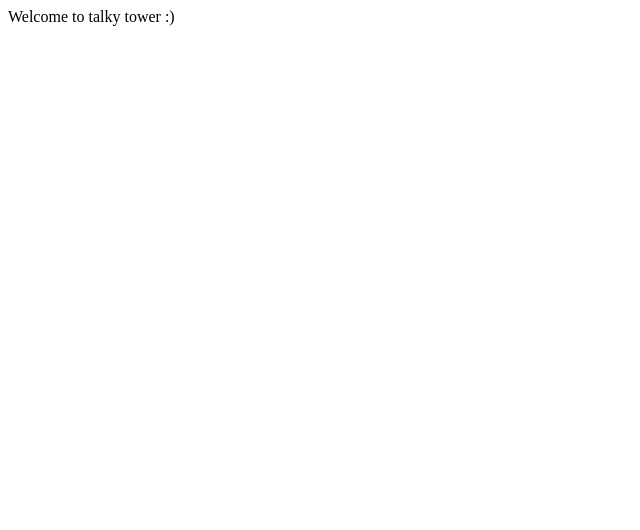
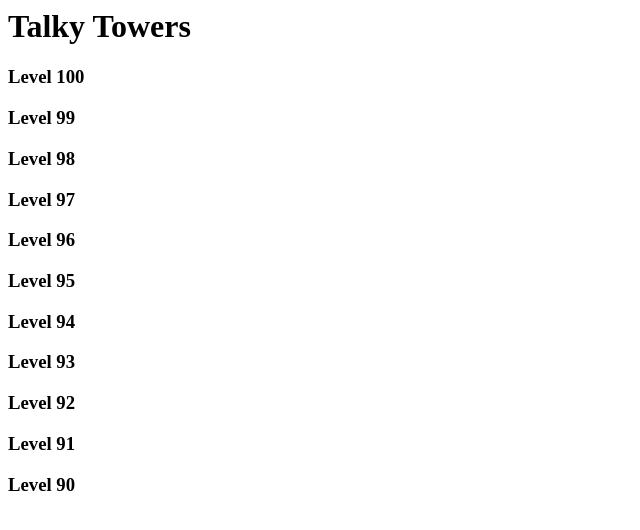
Before and after one commit to DamonOehlman/talkytowers, a website: page index.html in a window 1280 px wide. Shown: the whole page, without its empty margins (0-640 px from the left). Drawn offline with Linux system fonts and the light colour scheme.

Commit message:
Added HTML skeleton

```diff
--- a/index.html
+++ b/index.html
@@ -1,9 +1,48 @@
 <html>
 <head>
-<title>Talky Towers</title>
+	<title>Talky Towers</title>
 </head>
 <body>
-Welcome to talky tower :)
-<script src="index.js"></script>
+	<header>
+		<h1>Talky Towers</h1>
+	</header>
+
+	<article class="tower">
+		<article class="level">
+			<h1>Level 100<h1>
+		</article>
+		<article class="level">
+			<h1>Level 99<h1>
+		</article>
+		<article class="level">
+			<h1>Level 98<h1>
+		</article>
+		<article class="level">
+			<h1>Level 97<h1>
+		</article>
+		<article class="level">
+			<h1>Level 96<h1>
+		</article>
+		<article class="level">
+			<h1>Level 95<h1>
+		</article>
+		<article class="level">
+			<h1>Level 94<h1>
+		</article>
+		<article class="level">
+			<h1>Level 93<h1>
+		</article>
+		<article class="level">
+			<h1>Level 92<h1>
+		</article>
+		<article class="level">
+			<h1>Level 91<h1>
+		</article>
+		<article class="level">
+			<h1>Level 90<h1>
+		</article>
+	</article>
+
+	<script src="index.js"></script>
 </body>
 </html>
```
